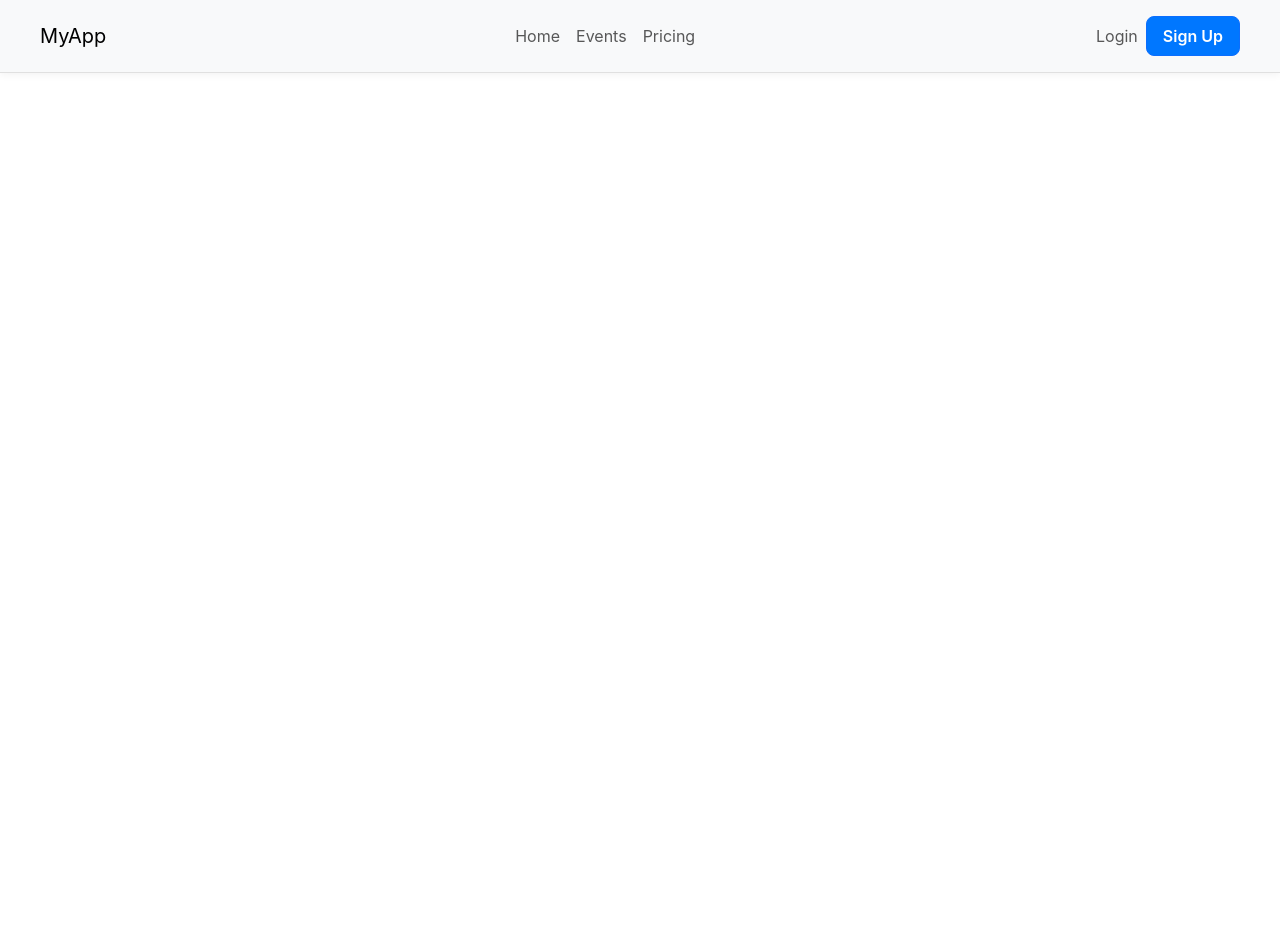
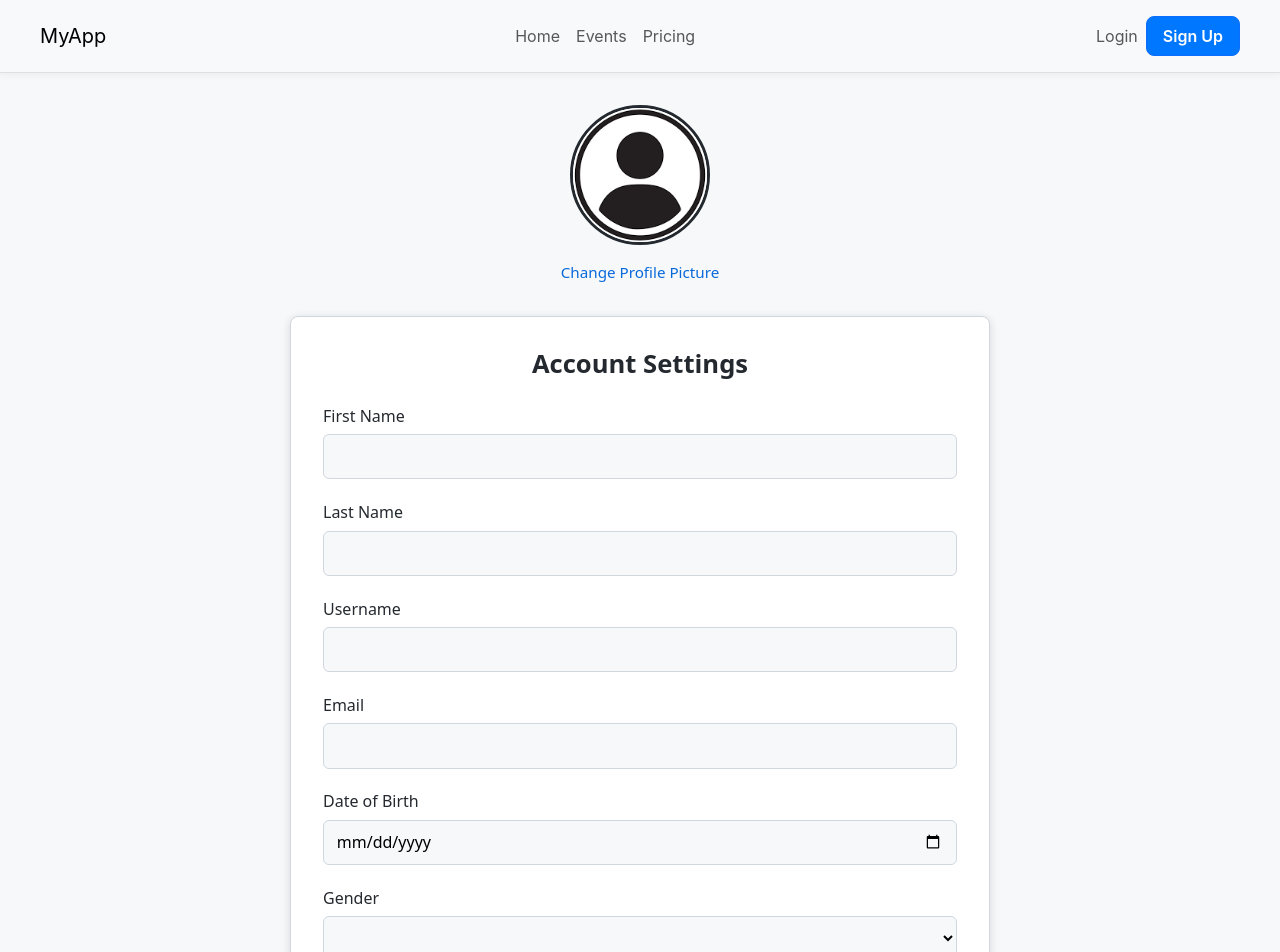
Before and after one commit to mohame-aziz-zouaghi/Event-Management-APP-FrontEnd, an Angular app: page /usersettings in a window 1280 px wide. Before the commit this address led to /. Shown: the top 952 px of the page. Before the commit the page ends 800 px from the top, so only its background shows below. Built offline with nearby package versions, Linux system fonts and the light colour scheme.

Commit message:
user settings logic

```diff
--- a/src/app/Defaultpages/user-settings/user-settings.component.css
+++ b/src/app/Defaultpages/user-settings/user-settings.component.css
@@ -0,0 +1,112 @@
+/* Center wrapper */
+.user-settings-wrapper {
+  display: flex;
+  justify-content: center;
+  align-items: center;
+  min-height: 100vh;
+  background: #f6f8fa;
+  padding: 2rem;
+}
+
+/* Container */
+.user-settings-container {
+  width: 100%;
+  max-width: 700px;
+  display: flex;
+  flex-direction: column;
+  align-items: center;
+}
+
+/* Profile picture section */
+.profile-picture-section {
+  display: flex;
+  flex-direction: column;
+  align-items: center;
+  margin-bottom: 2rem;
+}
+
+.profile-picture {
+  width: 140px;
+  height: 140px;
+  border-radius: 50%;
+  border: 3px solid #24292f;
+  object-fit: cover;
+  margin-bottom: 1rem;
+}
+
+.profile-picture-section label {
+  cursor: pointer;
+  font-size: 0.95rem;
+  font-weight: 500;
+  color: #0969da;
+}
+
+.profile-picture-section label:hover {
+  text-decoration: underline;
+}
+
+/* Info card */
+.user-info-card {
+  width: 100%;
+  background: #fff;
+  border: 1px solid #d0d7de;
+  border-radius: 8px;
+  padding: 2rem;
+  box-shadow: 0 2px 8px rgba(27, 31, 35, 0.15);
+}
+
+.user-info-card h2 {
+  text-align: center;
+  font-size: 1.6rem;
+  font-weight: 600;
+  color: #24292f;
+  margin-bottom: 1.5rem;
+}
+
+/* Form */
+.form-group {
+  margin-bottom: 1.3rem;
+}
+
+.form-group label {
+  font-weight: 500;
+  margin-bottom: 0.4rem;
+  display: block;
+  color: #24292f;
+}
+
+.form-group input,
+.form-group select {
+  width: 100%;
+  padding: 0.6rem 0.8rem;
+  font-size: 1rem;
+  border: 1px solid #d0d7de;
+  border-radius: 6px;
+  background: #f6f8fa;
+  transition: border-color 0.2s, background-color 0.2s;
+}
+
+.form-group input:focus,
+.form-group select:focus {
+  outline: none;
+  border-color: #0969da;
+  background: #fff;
+  box-shadow: 0 0 0 3px rgba(9, 105, 218, 0.2);
+}
+
+/* Save button */
+.save-btn {
+  width: 100%;
+  background-color: #2da44e;
+  color: #fff;
+  font-weight: 600;
+  padding: 0.8rem;
+  border: none;
+  border-radius: 6px;
+  cursor: pointer;
+  transition: background-color 0.2s;
+}
+
+.save-btn:hover {
+  background-color: #2c974b;
+}
--- a/src/app/Defaultpages/user-settings/user-settings.component.html
+++ b/src/app/Defaultpages/user-settings/user-settings.component.html
@@ -1 +1,58 @@
-<p>user-settings works!</p>
+<div class="user-settings-wrapper">
+  <div class="user-settings-container">
+
+    <!-- Profile Picture at Top -->
+    <div class="profile-picture-section">
+      <img
+        [src]="profilePreview || 'assets/img/default-avatar.png'"
+        alt="Profile Picture"
+        class="profile-picture"
+      />
+      <label>
+        <input type="file" hidden (change)="onProfileSelected($event)" />
+        Change Profile Picture
+      </label>
+    </div>
+
+    <!-- Card with all fields -->
+    <div class="user-info-card">
+      <h2>Account Settings</h2>
+      <form [formGroup]="userForm" (ngSubmit)="onSave()">
+        <div class="form-group">
+          <label for="firstName">First Name</label>
+          <input id="firstName" type="text" formControlName="firstName" />
+        </div>
+
+        <div class="form-group">
+          <label for="lastName">Last Name</label>
+          <input id="lastName" type="text" formControlName="lastName" />
+        </div>
+
+        <div class="form-group">
+          <label for="username">Username</label>
+          <input id="username" type="text" formControlName="username" />
+        </div>
+
+        <div class="form-group">
+          <label for="email">Email</label>
+          <input id="email" type="email" formControlName="email" />
+        </div>
+
+        <div class="form-group">
+          <label for="dateOfBirth">Date of Birth</label>
+          <input id="dateOfBirth" type="date" formControlName="dateOfBirth" />
+        </div>
+
+        <div class="form-group">
+          <label for="genre">Gender</label>
+          <select id="genre" formControlName="genre">
+            <option value="MASCULIN">MASCULIN</option>
+            <option value="FEMININ">FEMININ</option>
+          </select>
+        </div>
+
+        <button type="submit" class="save-btn" [disabled]="userForm.invalid">Save Changes</button>
+      </form>
+    </div>
+  </div>
+</div>
--- a/src/app/Defaultpages/user-settings/user-settings.component.ts
+++ b/src/app/Defaultpages/user-settings/user-settings.component.ts
@@ -1,12 +1,131 @@
 import { Component, OnInit } from '@angular/core';
-import { FormBuilder, FormGroup } from '@angular/forms';
-import { User, UserService } from 'src/app/services/user.service';
+import { FormBuilder, FormGroup, Validators } from '@angular/forms';
+import { AuthService } from 'src/app/auth/auth.service';
+import { UserService } from 'src/app/services/user.service';
+import { UserStateService } from 'src/app/services/UserStateService';
 
 @Component({
-  selector: 'app-user-settings',
+  selector: 'app-user-setting',
   templateUrl: './user-settings.component.html',
   styleUrls: ['./user-settings.component.css']
 })
-export class UserSettingsComponent {
+export class UserSettingsComponent implements OnInit {
+  userForm!: FormGroup;
+  profilePreview: string | ArrayBuffer | null = null;
+  userId!: number;
+  backendUrl = 'http://localhost:8089';
+  selectedFile: File | null = null;
+
+  constructor(
+    private fb: FormBuilder,
+    private userService: UserService,
+    private authService: AuthService,
+    private userStateService:UserStateService
+
+  ) {}
+
+  ngOnInit(): void {
+    this.initForm();
+    this.loadUserData();
+  }
+
+  private initForm() {
+    this.userForm = this.fb.group({
+      firstName: ['', [Validators.required, Validators.minLength(2)]],
+      lastName: ['', [Validators.required, Validators.minLength(2)]],
+      username: ['', [Validators.required, Validators.minLength(4)]],
+      email: ['', [Validators.required, Validators.email]],
+      dateOfBirth: ['', Validators.required],
+      genre: ['', Validators.required],
+      password: ['', [Validators.minLength(8)]], // optional for update
+      profilePicture: ['']
+    });
+  }
+
+  private loadUserData() {
+    const token = this.authService.getToken();
+    if (!token) return;
+
+    const payload = this.parseJwt(token);
+    this.userId = payload.userId; // assuming JWT contains userId
+
+    this.userService.getUserByid(this.userId).subscribe(user => {
+      this.userForm.patchValue(user);
+      this.profilePreview = this.backendUrl +user.profilePicture; // backend image url
+    });
+  }
+
+onSave(): void {
+  if (this.userForm.invalid) return;
+
+  const formData = new FormData();
+
+  // Build user DTO
+  const userDto = {
+    firstName: this.userForm.value.firstName,
+    lastName: this.userForm.value.lastName,
+    username: this.userForm.value.username,
+    email: this.userForm.value.email,
+    dateOfBirth: this.userForm.value.dateOfBirth,
+    genre: this.userForm.value.genre
+  };
+
+
+  // Append JSON blob
+  formData.append(
+    'user',
+    new Blob([JSON.stringify(userDto)], { type: 'application/json' })
+  );
+
+  // Append profile picture if selected
+  if (this.selectedFile) {
+    formData.append('profilePicture', this.selectedFile);
+  }
+
+this.userService.updateUser(this.userId, formData).subscribe({
+  next: (updatedUser) => {
+    alert('Profile updated successfully!');
+    // Reload image from backend
+    const imgUrl = updatedUser.profilePicture
+      ? this.backendUrl + updatedUser.profilePicture
+      : 'assets/img/default-avatar.png';
+    this.userStateService.setUserImage(imgUrl);
+
+    this.loadUserData(); // reload form values
+  },
+  error: (err) => console.error('Update failed', err)
+});
 
 }
+
+onProfileSelected(event: Event): void {
+  const input = event.target as HTMLInputElement;
+  if (input.files && input.files.length > 0) {
+    this.selectedFile = input.files[0];
+
+    // For preview
+    const reader = new FileReader();
+    reader.onload = () => {
+      this.profilePreview = reader.result as string;
+    };
+    reader.readAsDataURL(this.selectedFile);
+  }
+}
+
+
+  private parseJwt(token: string): any {
+    try {
+      const base64Url = token.split('.')[1];
+      const base64 = base64Url.replace(/-/g, '+').replace(/_/g, '/');
+      const jsonPayload = decodeURIComponent(
+        atob(base64)
+          .split('')
+          .map(c => '%' + ('00' + c.charCodeAt(0).toString(16)).slice(-2))
+          .join('')
+      );
+      return JSON.parse(jsonPayload);
+    } catch {
+      return {};
+    }
+  }
+}
--- a/src/app/app-routing.module.ts
+++ b/src/app/app-routing.module.ts
@@ -3,6 +3,7 @@ import { RouterModule, Routes } from '@angular/router';
 import { EventsComponent } from './Defaultpages/events/events.component';
 import { HomeComponent } from './Defaultpages/home/home.component';
 import { OwnEventsComponent } from './Defaultpages/own-events/own-events.component';
+import { UserSettingsComponent } from './Defaultpages/user-settings/user-settings.component';
 
 const routes: Routes = [
   // Redirect root path to login
@@ -12,6 +13,7 @@ const routes: Routes = [
   { path: '', loadChildren: () => import('./auth/auth.module').then(m => m.AuthModule) },
   { path: 'events', component: EventsComponent },
   { path: 'ownevents', component: OwnEventsComponent },
+  { path: 'usersettings', component: UserSettingsComponent },
   { path: 'home', component: HomeComponent }];
 
 @NgModule({
--- a/src/app/app.module.ts
+++ b/src/app/app.module.ts
@@ -5,7 +5,7 @@ import { AppRoutingModule } from './app-routing.module';
 import { AppComponent } from './app.component';
 import { HTTP_INTERCEPTORS, HttpClientModule } from '@angular/common/http';
 import { JwtInterceptor } from './auth/jwt.interceptor';
-import { FormsModule } from '@angular/forms';
+import { FormsModule, ReactiveFormsModule } from '@angular/forms';
 import { NavbarComponent } from './navbar/navbar.component';
 import { EventsComponent } from './Defaultpages/events/events.component';
 import { HomeComponent } from './Defaultpages/home/home.component';
@@ -26,7 +26,9 @@ import { UserSettingsComponent } from './Defaultpages/user-settings/user-setting
     BrowserModule,
     AppRoutingModule,
     FormsModule,
-    HttpClientModule
+    HttpClientModule,
+    ReactiveFormsModule // ⬅️ add here
+
   ],
   providers: [
     { provide: HTTP_INTERCEPTORS, useClass: JwtInterceptor, multi: true }
--- a/src/app/navbar/navbar.component.html
+++ b/src/app/navbar/navbar.component.html
@@ -49,7 +49,7 @@
 
     <div class="dropdown-menu dropdown-menu-right" [class.show]="dropdownOpen">
       <a class="dropdown-item" routerLink="/ownevents" (click)="closeDropdown()">Organized Events</a>
-      <a class="dropdown-item" routerLink="/settings" (click)="closeDropdown()">Settings</a>
+      <a class="dropdown-item" routerLink="/usersettings" (click)="closeDropdown()">Settings</a>
       <a class="dropdown-item" (click)="logout()">Log Out</a>
     </div>
   </li>
--- a/src/app/navbar/navbar.component.ts
+++ b/src/app/navbar/navbar.component.ts
@@ -2,6 +2,7 @@ import { Component, OnInit, HostListener, ElementRef, ViewChild } from '@angular
 import { Router } from '@angular/router';
 import { AuthService } from '../auth/auth.service';
 import { UserService } from '../services/user.service';
+import { UserStateService } from '../services/UserStateService';
 
 @Component({
   selector: 'app-navbar',
@@ -23,17 +24,21 @@ backendUrl = 'http://localhost:8089';
   constructor(
     private router: Router,
     private authService: AuthService,
-    private userService: UserService // inject service
+    private userService: UserService, // inject service
+    private userStateService:UserStateService
 
   ) {}
 
 ngOnInit(): void {
   this.checkAuth();
 
-    // Listen for token changes in other tabs/windows
-    window.addEventListener('storage', () => {
-      this.checkAuth();
+  // Subscribe to image updates
+  this.userStateService.userImage$.subscribe(img => {
+    this.userImage = img;
   });
+
+  // Load initial image from backend
+  this.loadUserImage();
 }
 
   toggleDropdown(): void {
@@ -61,22 +66,20 @@ backendUrl = 'http://localhost:8089';
 
 
 loadUserImage(): void {
-    if (!this.userId) return;
+  const token = this.authService.getToken();
+  if (!token) return;
 
-    this.userService.getUserByid(this.userId).subscribe({
+  const payload = this.parseJwt(token);
+  const userId = payload?.userId; // replace subId with the correct claim if needed
+  if (!userId) return;
+
+  this.userService.getUserByid(userId).subscribe({
     next: (user) => {
-        if (user.profilePicture) {
-          // Assuming your backend serves images at /users/{filename}
-          this.userImage = this.backendUrl + user.profilePicture;
-          console.log(this.userImage);
-        } else {
-          this.userImage = 'assets/img/default-avatar.png';
-        }
-        localStorage.setItem('userImage', this.userImage); // cache for fast load
+      const url = user.profilePicture ? this.backendUrl + user.profilePicture : 'assets/img/default-avatar.png';
+      this.userStateService.setUserImage(url); // update navbar immediately
     },
-      error: (err) => {
-        console.error('Failed to load user image', err);
-        this.userImage = 'assets/img/default-avatar.png';
+    error: () => {
+      this.userStateService.setUserImage('assets/img/default-avatar.png');
     }
   });
 }
--- /dev/null
+++ b/src/app/services/UserStateService.ts
@@ -0,0 +1,15 @@
+import { Injectable } from '@angular/core';
+import { BehaviorSubject } from 'rxjs';
+
+@Injectable({
+  providedIn: 'root'
+})
+export class UserStateService {
+  private userImageSource = new BehaviorSubject<string>('assets/img/default-avatar.png');
+  userImage$ = this.userImageSource.asObservable();
+
+  setUserImage(url: string) {
+    this.userImageSource.next(url);
+    localStorage.setItem('userImage', url);
+  }
+}
--- a/src/app/services/user.service.ts
+++ b/src/app/services/user.service.ts
@@ -41,9 +41,9 @@ export class UserService {
   }
 
   /** Update a user */
-  updateUser(id: number, user: Partial<User>): Observable<User> {
-    return this.http.put<User>(`${this.baseUrl}/update/${id}`, user);
-  }
+updateUser(id: number, formData: FormData): Observable<User> {
+  return this.http.put<User>(`${this.baseUrl}/update/${id}`, formData);
+}
 
   /** Delete a user */
   deleteUser(id: number): Observable<void> {
```
Lines whose indentation alone changed are shown as unchanged.
